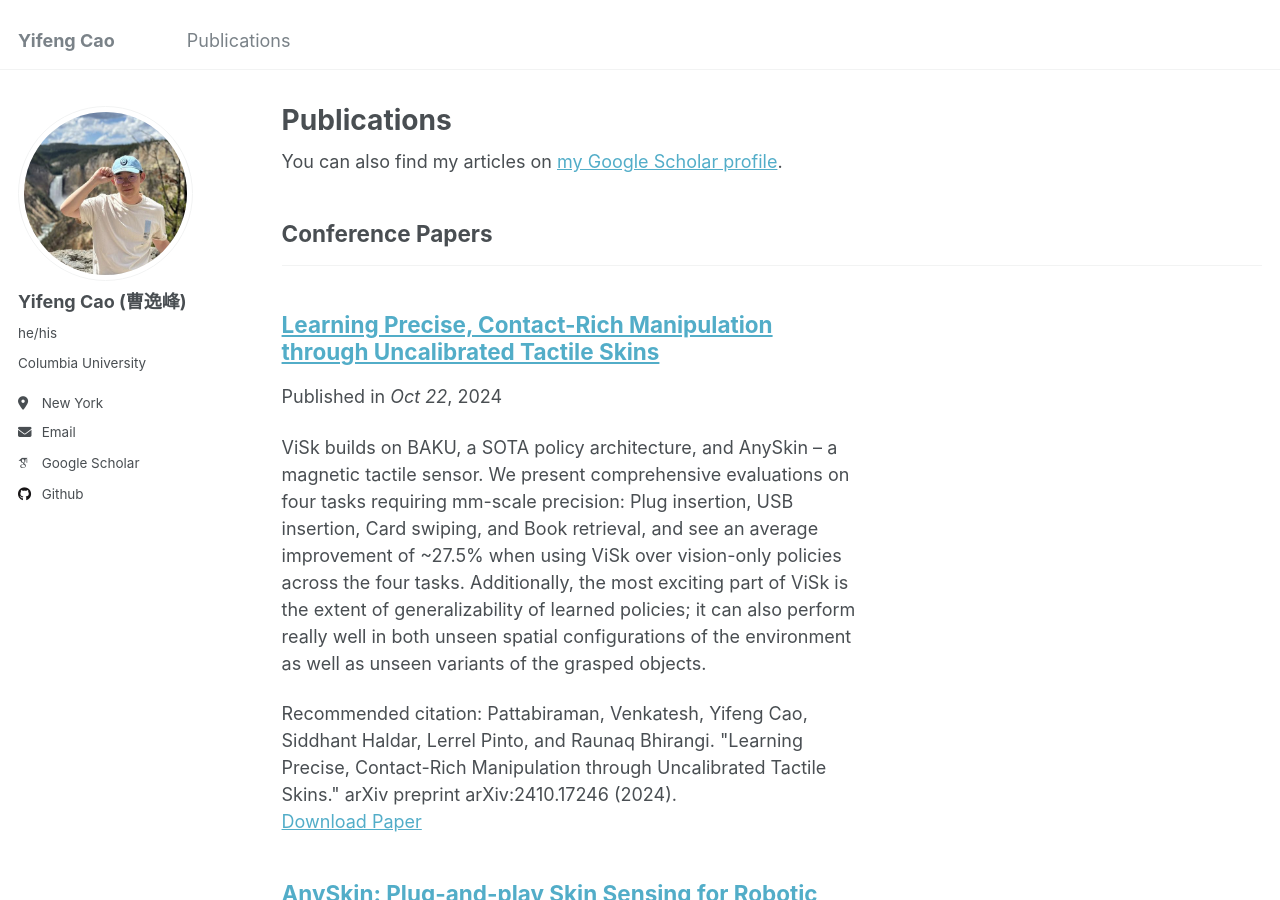
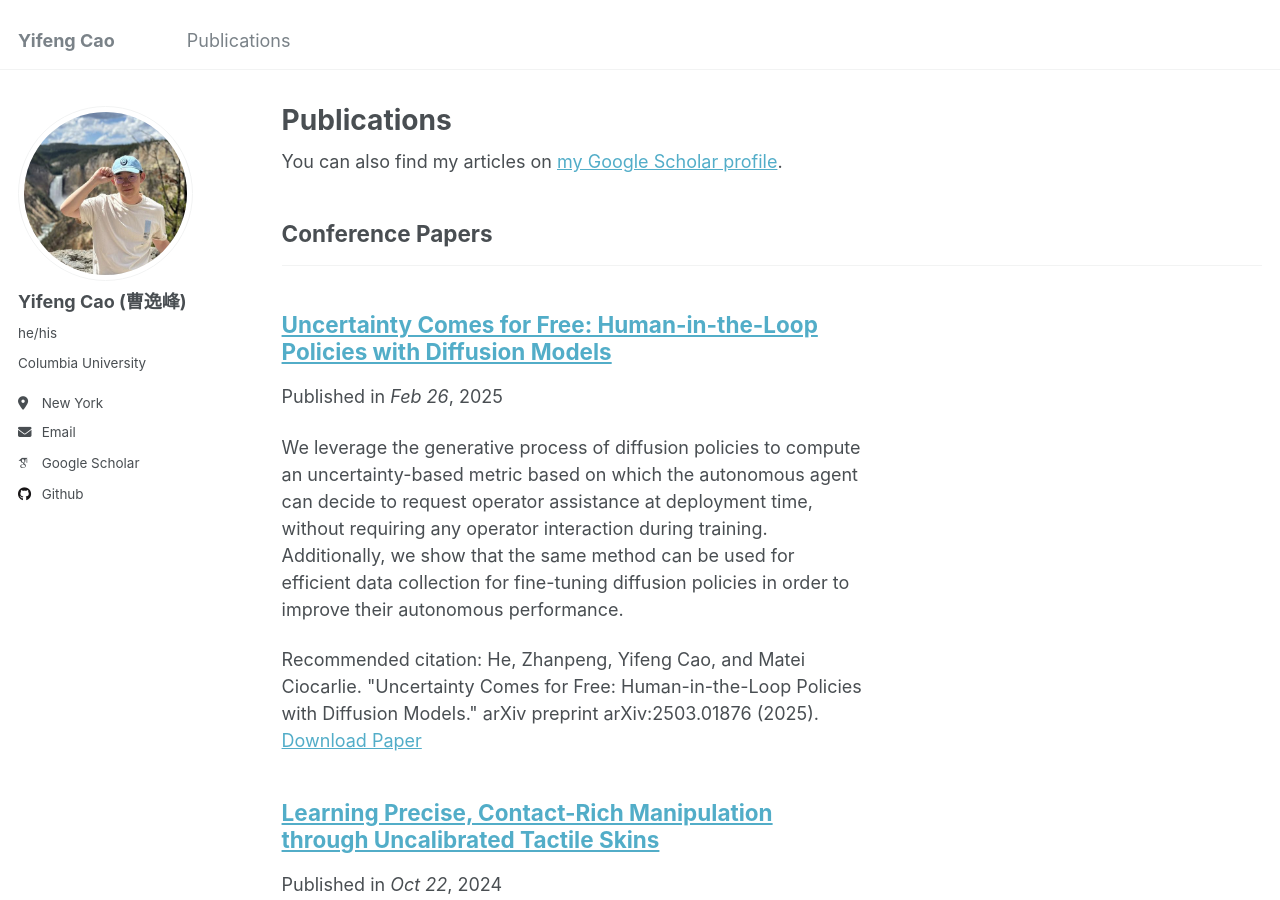
Before and after one commit to Yifeng-Cao/Yifeng-Cao.github.io, a Jekyll site: the page built from _pages/publications.html, in a window 1280 px wide and 900 px high. Built offline with Jekyll 4.4.1, drawn with Linux system fonts in a browser that asks for light colours; some web fonts are replaced.

Commit message:
github&pub

```diff
--- a/_config.yml
+++ b/_config.yml
@@ -44,7 +44,7 @@ author:
   # bitbucket        : # Username - Update with your username on the site
   # codepen          : # Username
   # dribbble         : # Username
-  github           : "https://github.com/immortalsplay"
+  github           : "https://github.com/Yifeng-Cao"
   # kaggle           : # Username
   # stackoverflow    : # User number or user number and name (i.e., use "1" or "1/jeff-atwood")
 
--- a/_publications/2024-02-17-paper-title-number-4.md
+++ b/_publications/2024-02-17-paper-title-number-4.md
@@ -1,13 +1,12 @@
-<!-- ---
-title: "Paper Title Number 4"
+---
+title: "Uncertainty Comes for Free: Human-in-the-Loop Policies with Diffusion Models"
 collection: publications
 category: conferences
-permalink: /publication/2024-02-17-paper-title-number-4
-excerpt: 'This paper is about fixing template issue #693.'
-date: 2024-02-17
-venue: 'GitHub Journal of Bugs'
-paperurl: 'http://academicpages.github.io/files/paper3.pdf'
-citation: 'Your Name, You. (2024). &quot;Paper Title Number 3.&quot; <i>GitHub Journal of Bugs</i>. 1(3).'
+excerpt: 'We leverage the generative process of diffusion policies to compute an uncertainty-based metric based on which the autonomous agent can decide to request operator assistance at deployment time, without requiring any operator interaction during training. Additionally, we show that the same method can be used for efficient data collection for fine-tuning diffusion policies in order to improve their autonomous performance.'
+date: 2025-02-26
+venue: 'Feb 26'
+# venue: 'website: [Click here](https://visuoskin.github.io/)'
+# slidesurl: 'http://academicpages.github.io/files/slides1.pdf'
+paperurl: 'https://arxiv.org/abs/2503.01876'
+citation: 'He, Zhanpeng, Yifeng Cao, and Matei Ciocarlie. "Uncertainty Comes for Free: Human-in-the-Loop Policies with Diffusion Models." arXiv preprint arXiv:2503.01876 (2025).'
 ---
-
-The contents above will be part of a list of publications, if the user clicks the link for the publication than the contents of section will be rendered as a full page, allowing you to provide more information about the paper for the reader. When publications are displayed as a single page, the contents of the above "citation" field will automatically be included below this section in a smaller font. -->
```
Also changed, not shown: images/hitl-teasor-v2.png (added).
